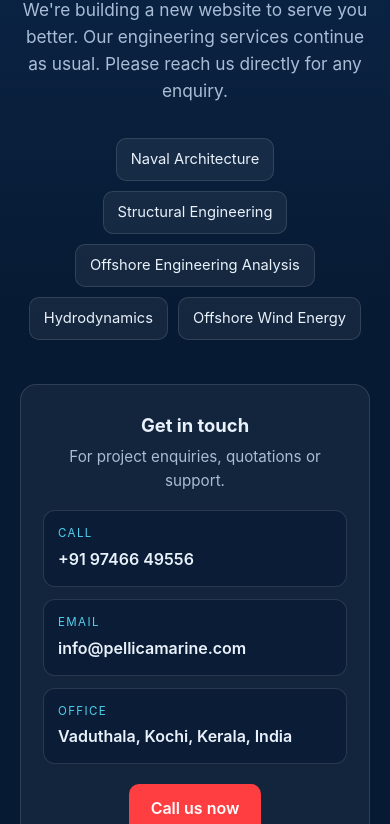
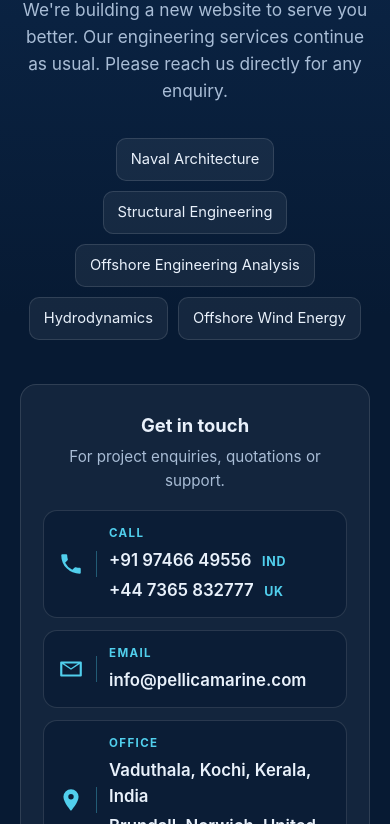
Before and after one commit to happinessdotexe/pellicamarine-holding, a plain HTML site: page index.html in a window 390 px wide. Shown: the part 276-1100 px from the top of the page. Drawn offline with Linux system fonts and the light colour scheme.

Commit message:
Add UK phone number and UK office to contact section

```diff
--- a/index.html
+++ b/index.html
@@ -26,11 +26,17 @@ h1 span{color:var(--accent)}
 .contact{margin:44px auto 0;max-width:720px;background:rgba(255,255,255,.05);border:1px solid rgba(255,255,255,.12);border-radius:16px;padding:26px 22px}
 .contact h2{font-size:1.15rem;margin-bottom:6px}
 .contact p.sub{color:var(--muted);font-size:.95rem;margin-bottom:18px}
-.cards{display:grid;grid-template-columns:1fr 1.35fr 1fr;gap:12px}@media (max-width:720px){.cards{grid-template-columns:1fr}}
-.card{display:block;text-decoration:none;color:var(--text);background:rgba(7,26,51,.6);border:1px solid rgba(255,255,255,.12);border-radius:12px;padding:14px;text-align:left;transition:border-color .2s,transform .2s}
+.cards{display:flex;flex-direction:column;gap:12px}
+.card{display:flex;align-items:center;gap:16px;text-decoration:none;color:var(--text);background:rgba(7,26,51,.6);border:1px solid rgba(255,255,255,.12);border-radius:14px;padding:16px 18px;text-align:left;transition:border-color .2s,transform .2s}
 a.card:hover{border-color:var(--sky);transform:translateY(-2px)}
-.card small{display:block;color:var(--sky);font-size:.72rem;letter-spacing:.12em;text-transform:uppercase;margin-bottom:4px}
-.card strong{font-weight:600;font-size:1rem;word-break:break-word}
+.ico{width:34px;height:34px;flex:none;fill:var(--sky);padding-right:16px;border-right:1px solid rgba(81,207,237,.35);box-sizing:content-box}
+.info{display:flex;flex-direction:column;gap:4px;min-width:0}
+.info a{color:var(--text);text-decoration:none}
+.info a:hover strong{color:var(--sky)}
+.info em{font-style:normal;font-weight:700;font-size:.78rem;color:var(--sky);letter-spacing:.06em;margin-left:6px}
+.card small{display:block;color:var(--sky);font-size:.72rem;letter-spacing:.12em;text-transform:uppercase;font-weight:700}
+.card strong{font-weight:600;font-size:1.05rem;word-break:break-word}
+@media (max-width:480px){.ico{width:26px;height:26px;padding-right:12px}.card{gap:12px;padding:14px}}
 .btn{display:inline-block;margin-top:20px;background:var(--accent);color:#fff;text-decoration:none;font-weight:600;padding:12px 22px;border-radius:10px}
 .btn:hover{filter:brightness(1.08)}
 footer{position:relative;text-align:center;color:var(--muted);font-size:.82rem;padding:18px 20px 28px}
@@ -60,9 +66,24 @@ footer{position:relative;text-align:center;color:var(--muted);font-size:.82rem;p
     <h2>Get in touch</h2>
     <p class="sub">For project enquiries, quotations or support.</p>
     <div class="cards">
-      <a class="card" href="tel:+919746649556"><small>Call</small><strong>+91 97466 49556</strong></a>
-      <a class="card" href="mailto:info@pellicamarine.com"><small>Email</small><strong>info@pellicamarine.com</strong></a>
-      <div class="card"><small>Office</small><strong>Vaduthala, Kochi, Kerala, India</strong></div>
+      <div class="card">
+        <svg class="ico" viewBox="0 0 24 24" aria-hidden="true"><path d="M6.6 10.8a15.1 15.1 0 0 0 6.6 6.6l2.2-2.2a1 1 0 0 1 1-.25 11.4 11.4 0 0 0 3.6.57 1 1 0 0 1 1 1V20a1 1 0 0 1-1 1A17 17 0 0 1 3 4a1 1 0 0 1 1-1h3.5a1 1 0 0 1 1 1c0 1.25.2 2.45.57 3.57a1 1 0 0 1-.25 1z"/></svg>
+        <div class="info"><small>Call</small>
+          <a href="tel:+919746649556"><strong>+91 97466 49556</strong> <em>IND</em></a>
+          <a href="tel:+447365832777"><strong>+44 7365 832777</strong> <em>UK</em></a>
+        </div>
+      </div>
+      <a class="card" href="mailto:info@pellicamarine.com">
+        <svg class="ico" viewBox="0 0 24 24" aria-hidden="true"><path d="M3 5h18a1 1 0 0 1 1 1v12a1 1 0 0 1-1 1H3a1 1 0 0 1-1-1V6a1 1 0 0 1 1-1zm1 2.4V17h16V7.4l-8 5.3-8-5.3zM5.6 7 12 11.2 18.4 7H5.6z"/></svg>
+        <div class="info"><small>Email</small><strong>info@pellicamarine.com</strong></div>
+      </a>
+      <div class="card">
+        <svg class="ico" viewBox="0 0 24 24" aria-hidden="true"><path d="M12 2a7 7 0 0 1 7 7c0 5.2-7 13-7 13S5 14.2 5 9a7 7 0 0 1 7-7zm0 4.5A2.5 2.5 0 1 0 12 11.5 2.5 2.5 0 0 0 12 6.5z"/></svg>
+        <div class="info"><small>Office</small>
+          <strong>Vaduthala, Kochi, Kerala, India</strong>
+          <strong>Brundall, Norwich, United Kingdom</strong>
+        </div>
+      </div>
     </div>
     <a class="btn" href="tel:+919746649556">Call us now</a>
   </section>
```
